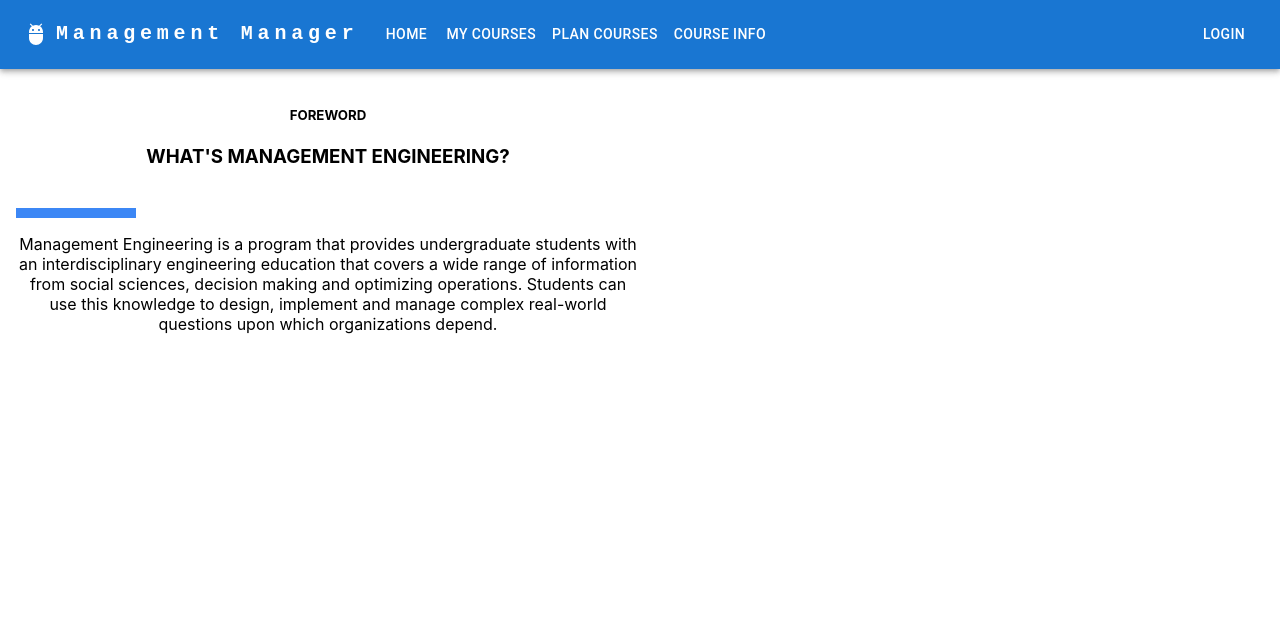
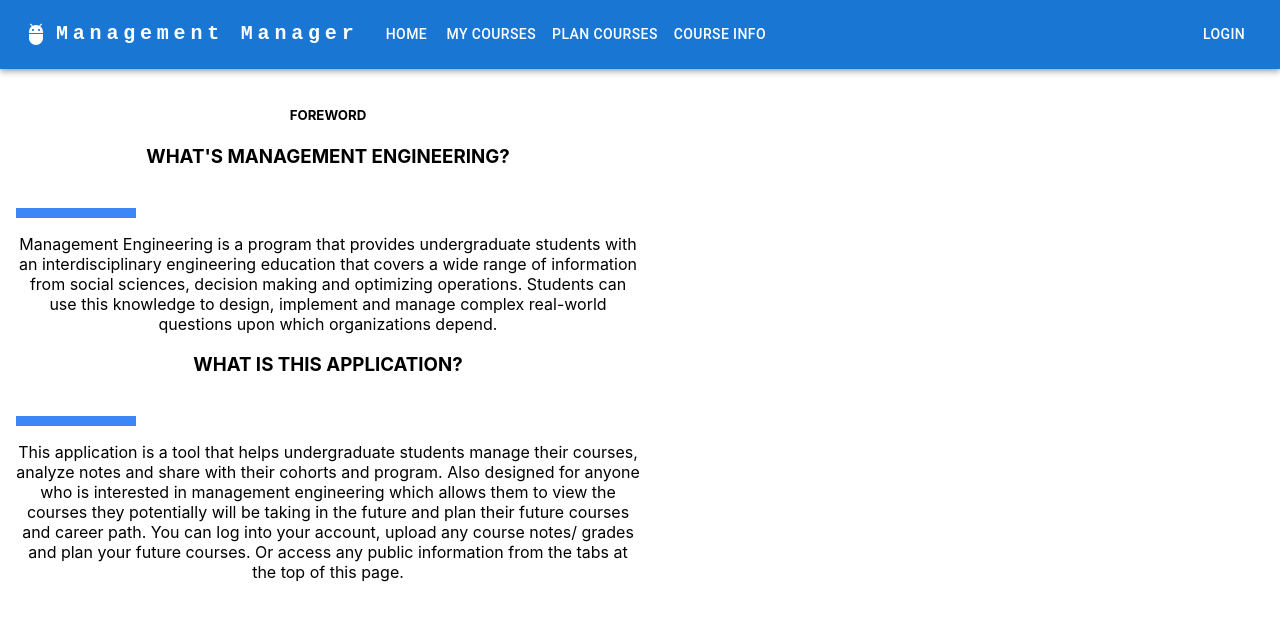
Before and after one commit to ericzhang11101/MSCI-342-Project, a React (Create React App) app in the folder frontend/: page / in a window 1280 px wide. Shown: the top 620 px of the page. Built offline with nearby package versions, Linux system fonts and the light colour scheme.

Commit message:
app description

```diff
--- a/frontend/src/components/pages/Home.jsx
+++ b/frontend/src/components/pages/Home.jsx
@@ -41,6 +41,21 @@ export default function Home() {
           <p className={'mt-5 text-start w-75 h6'}>
             Management Engineering is a program that provides undergraduate students with an interdisciplinary engineering education that covers a wide range of information from social sciences, decision making and optimizing operations. Students can use this knowledge to design, implement and manage complex real-world questions upon which organizations depend.
           </p>
+
+          <h3 className={'mt-5 text-start'}>
+            WHAT IS THIS APPLICATION?
+          </h3>
+
+          <Divider></Divider>
+          <p className={'mt-5 text-start w-75 h6'}>
+          This application is a tool that helps undergraduate students manage their courses,
+          analyze notes and share with their cohorts and program. Also designed for anyone who
+          is interested in management engineering which allows them to view the courses they
+          potentially will be taking in the future and plan their future courses and career path.
+          You can log into your account, upload any course notes/ grades and plan your future courses.
+          Or access any public information from the tabs at the top of this page.
+          </p>
+
         </Grid>
 
       </Grid>
```
